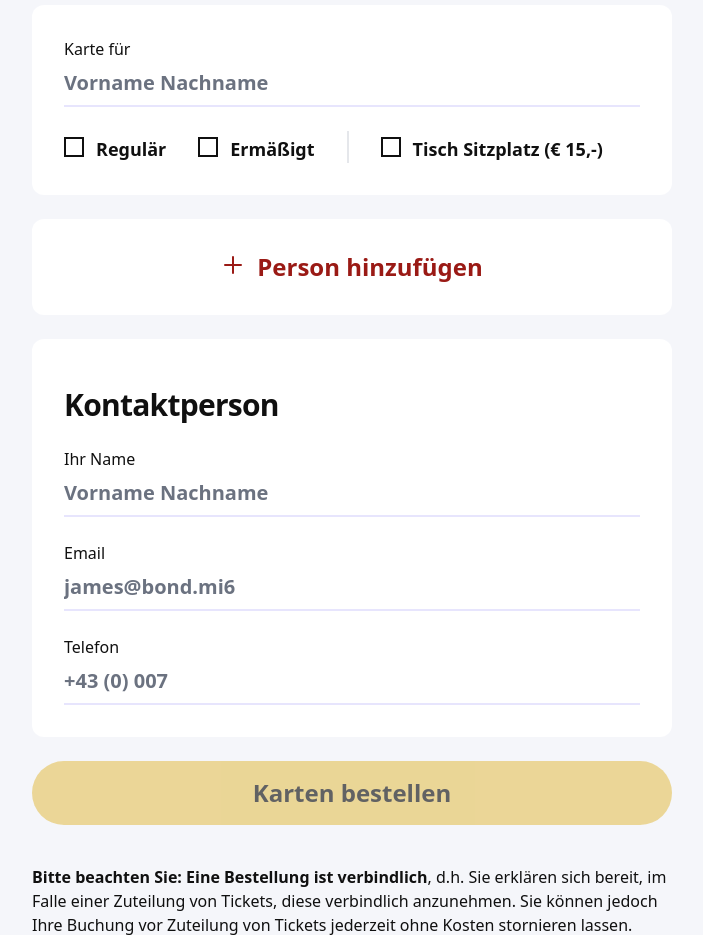
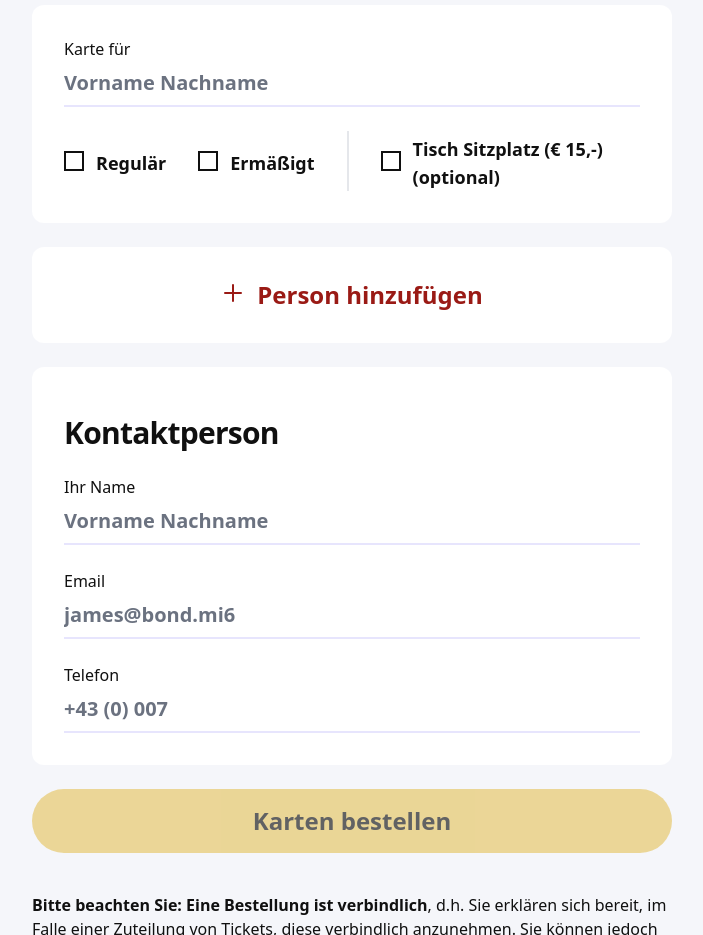
Before and after one commit to adamr04/akg, a Gatsby site: page /reservation in a window 1280 px wide. Shown: the part 800-1735 px from the top of the page, without its empty margins (288-991 px from the left). Built offline with nearby package versions, Linux system fonts and the light colour scheme; Gatsby itself is replaced by a stand-in of ours; some packages are replaced by stand-ins of ours.

Commit message:
Revert ""(optional)" bei "Tisch Sitzplatz" entfernt"
This reverts commit 29fc96ee5cd3a416bc4334f3163cab0b3286dd9d.

```diff
--- a/src/components/ReservationForm/index.tsx
+++ b/src/components/ReservationForm/index.tsx
@@ -194,7 +194,7 @@ export const ReservationForm = () => {
                         onChange={(e) => handleCheckboxChange(e, i)}
                         className="border-2 focus:border-skin-primary"
                       />
-                      <span>Tisch Sitzplatz (€ 15,-)</span>
+                      <span>Tisch Sitzplatz (€ 15,-) (optional)</span>
                     </label>
                   </div>
                 </section>
```
